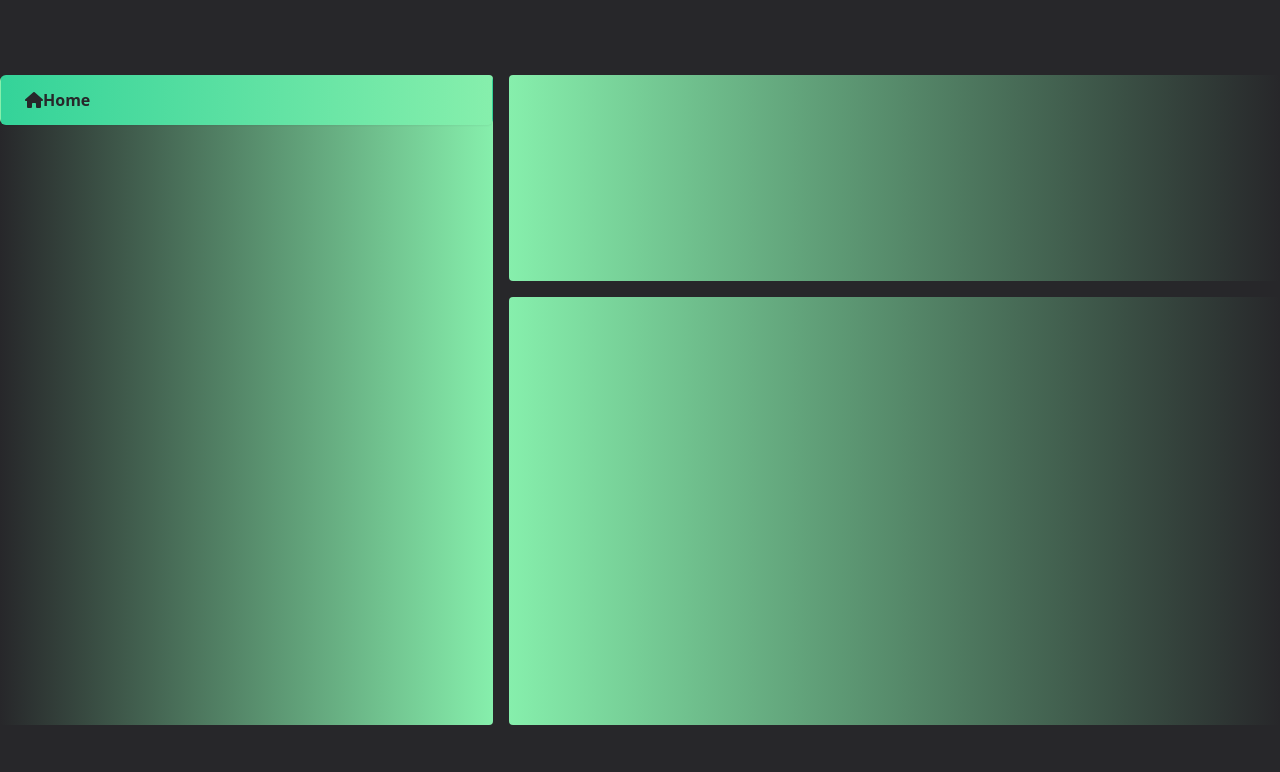
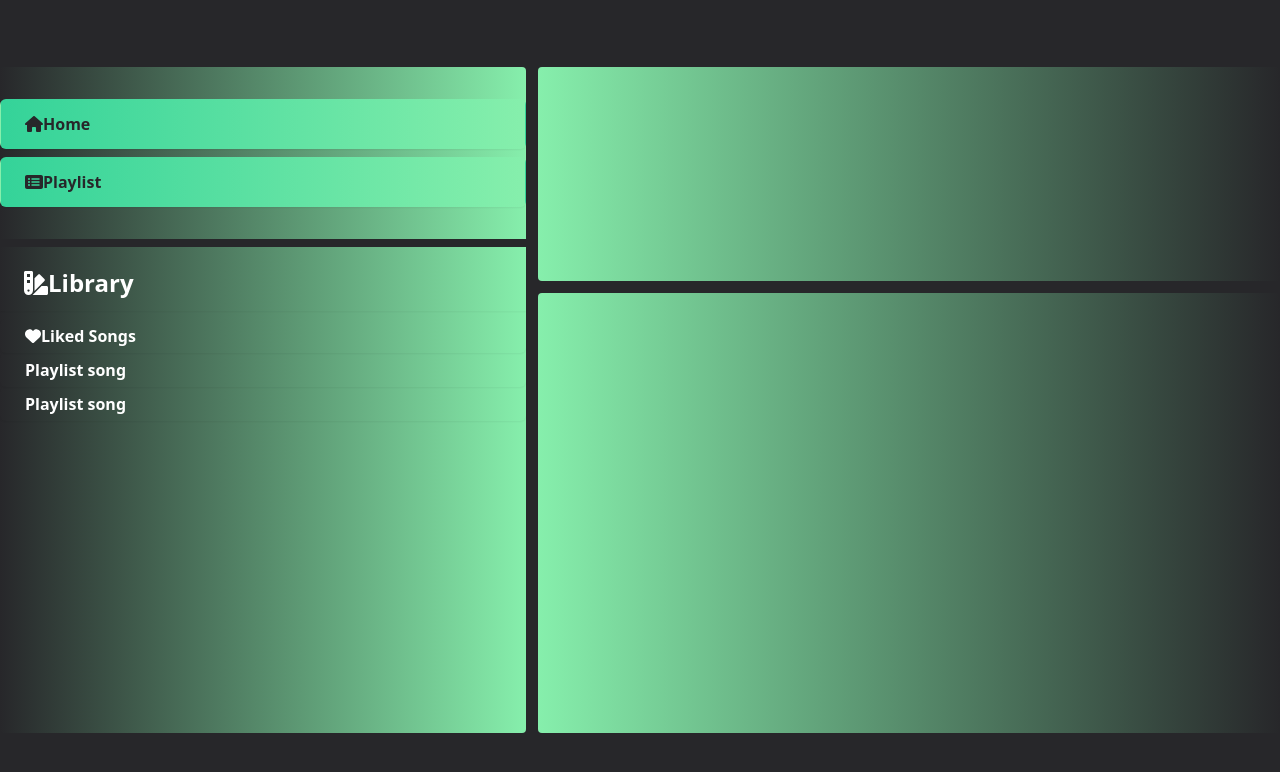
Before and after one commit to ManojTGN/tonlist, a React (Create React App) app: page / in a window 1280 px wide. Shown: the top 772 px of the page. Built offline with nearby package versions, Linux system fonts and the light colour scheme.

Commit message:
update
add sidebar buttons
add library bar

```diff
--- a/src/components/BottomBar/BottomBar.js
+++ b/src/components/BottomBar/BottomBar.js
@@ -2,7 +2,7 @@ export default BottomBar;
 
 function BottomBar(){
     return(
-        <div className={`h-full row-span-2`}>
+        <div className={`h-full row-span-3`}>
 
         </div>
     );
--- a/src/components/Content/Content.js
+++ b/src/components/Content/Content.js
@@ -1,13 +1,23 @@
 
-import { faHouse } from '@fortawesome/free-solid-svg-icons';
+import { faHeart, faHouse, faRectangleList, faSwatchbook } from '@fortawesome/free-solid-svg-icons';
 import { FontAwesomeIcon } from '@fortawesome/react-fontawesome';
 
 
 function Content(){
     return(
-        <div className={`h-full row-span-16 grid grid-rows-3 grid-flow-col gap-4`}>
-            <div className={`row-span-3 rounded w-full h-full bg-gradient-to-r from-zinc-800 to-green-300`}>
+        <div className={`h-full row-span-14 grid grid-rows-3 grid-flow-col gap-3`}>
+            <div className={`row-span-3 rounded w-full h-full bg-gradient-to-r from-zinc-800 to-green-300 space-y-2`}>
+                <br/>
                 <button className={`flex w-full items-center justify-start rounded-md border border-transparent bg-gradient-to-r from-emerald-400 to-green-300 px-6 py-3 font-sans font-bold text-zinc-800 shadow-sm`}><FontAwesomeIcon className={`text-zinc-800 text-l`} icon={faHouse} /> Home </button>
+                <button className={`flex w-full items-center justify-start rounded-md border border-transparent bg-gradient-to-r from-emerald-400 to-green-300 px-6 py-3 font-sans font-bold text-zinc-800 shadow-sm`}><FontAwesomeIcon className={`text-zinc-800 text-l`} icon={faRectangleList} /> Playlist </button>
+                <br/>
+                <hr className={`border-zinc-800 border-4`}/>
+                <h1 className={`flex w-full p-0 m-0 items-center justify-start px-6 py-3 font-sans font-bold text-white shadow-sm text-2xl`}><FontAwesomeIcon className={`text-white`} icon={faSwatchbook} /> Library</h1>
+                <div className={`w-full h-2/3 rounded`}>
+                    <div className={`flex w-full items-center justify-start rounded-md border border-transparent px-6 py-1 font-sans font-bold text-white shadow-sm`}><FontAwesomeIcon icon={faHeart} />Liked Songs</div>
+                    <div className={`flex w-full items-center justify-start rounded-md border border-transparent px-6 py-1 font-sans font-bold text-white shadow-sm`}>Playlist song</div>
+                    <div className={`flex w-full items-center justify-start rounded-md border border-transparent px-6 py-1 font-sans font-bold text-white shadow-sm`}>Playlist song</div>
+                </div>
             </div>
             <div className={`col-span-2 rounded w-full h-full bg-gradient-to-r from-green-300 to-zinc-800`}>
 
--- a/src/components/TopBar/TopBar.js
+++ b/src/components/TopBar/TopBar.js
@@ -2,7 +2,7 @@ export default TopBar;
 
 function TopBar(){
     return(
-        <div className={`h-full row-span-2`}>
+        <div className={`h-full row-span-3`}>
 
         </div>
     );
--- a/tailwind.config.js
+++ b/tailwind.config.js
@@ -10,6 +10,7 @@ module.exports = {
                 '18': 'repeat(18, minmax(0, 1fr))',
             },
             gridRow: {
+                'span-12': 'span 12 / span 12',
                 'span-14': 'span 14 / span 14',
                 'span-16': 'span 16 / span 16',
                 'span-20': 'span 20 / span 20',
```
